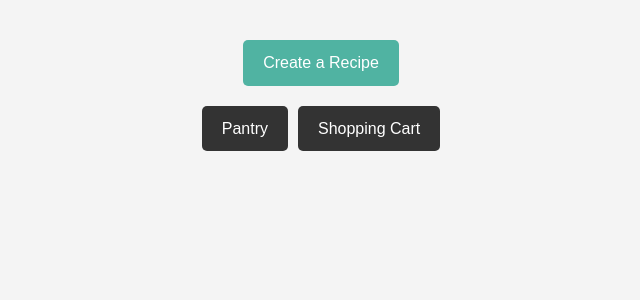
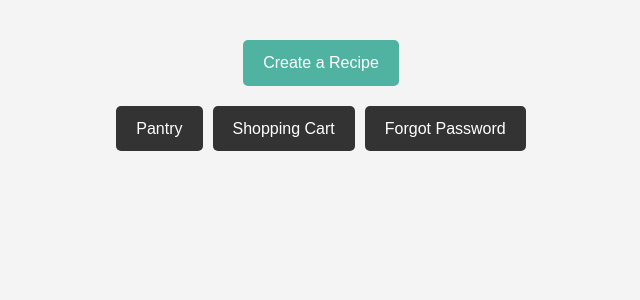
Before and after one commit to knight-jsol/MealPlannerApp, a Django app: page / in a window 1280 px wide. Shown: the part 83-383 px from the top of the page, without its empty margins (319-959 px from the left). Run offline with Django 4.2, Linux system fonts and the light colour scheme.

Commit message:
added forgot password page

```diff
--- a/capstone/settings.py
+++ b/capstone/settings.py
@@ -79,7 +79,7 @@ DATABASES = {
         'ENGINE': 'django.db.backends.postgresql_psycopg2',
         'NAME': 'postgres',
         'USER': 'postgres',
-        'PASSWORD': 'ilovejrock',
+        'PASSWORD': 'tommy123',
         'HOST': '127.0.0.1',
         'PORT': '5432',
     }
--- a/webpage/templates/home.html
+++ b/webpage/templates/home.html
@@ -14,6 +14,7 @@
         <div class="button-container">
             <a href="{% url 'pantry' %}">Pantry</a>
             <a href="{% url 'cart' %}">Shopping Cart</a>
+            <a href="{% url 'forgot_password' %}">Forgot Password</a>
         </div>
 
         <div class="news-feed-container">
--- a/webpage/urls.py
+++ b/webpage/urls.py
@@ -7,5 +7,6 @@ urlpatterns = [
     path("pantry", views.pantry, name="pantry"),
     path("cart", views.cart, name="cart"),
     path('add_item/', views.add_item, name='add_item'),
+    path('forgot_password/', views.forgot_password, name='forgot_password'),
     path('clear_pantry/', views.clear_pantry, name='clear_pantry'),
 ]
--- a/webpage/views.py
+++ b/webpage/views.py
@@ -19,6 +19,10 @@ def create_recipe(request):
 def pantry(request):
     pantry_items = request.COOKIES.get('pantry_items', '').split(',') if request.COOKIES.get('pantry_items') else []
     return render(request, 'pantry.html')
+
+
+def forgot_password(request):
+    return render(request, 'forgot_password.html')
 
 
 # Adds item to pantry
```
Also changed, not shown: webpage/templates/forgot_password.html (added, +12 -0 lines).
